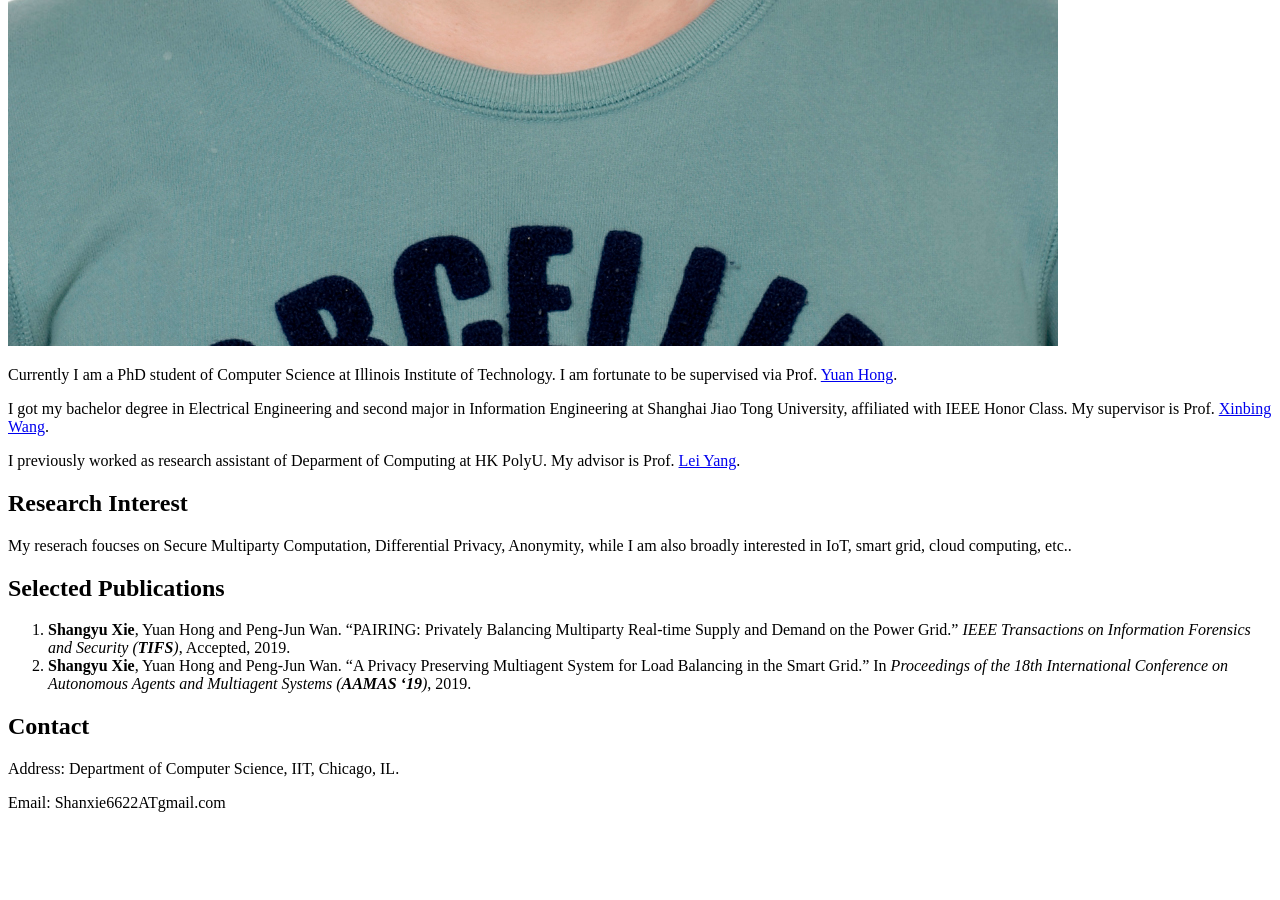
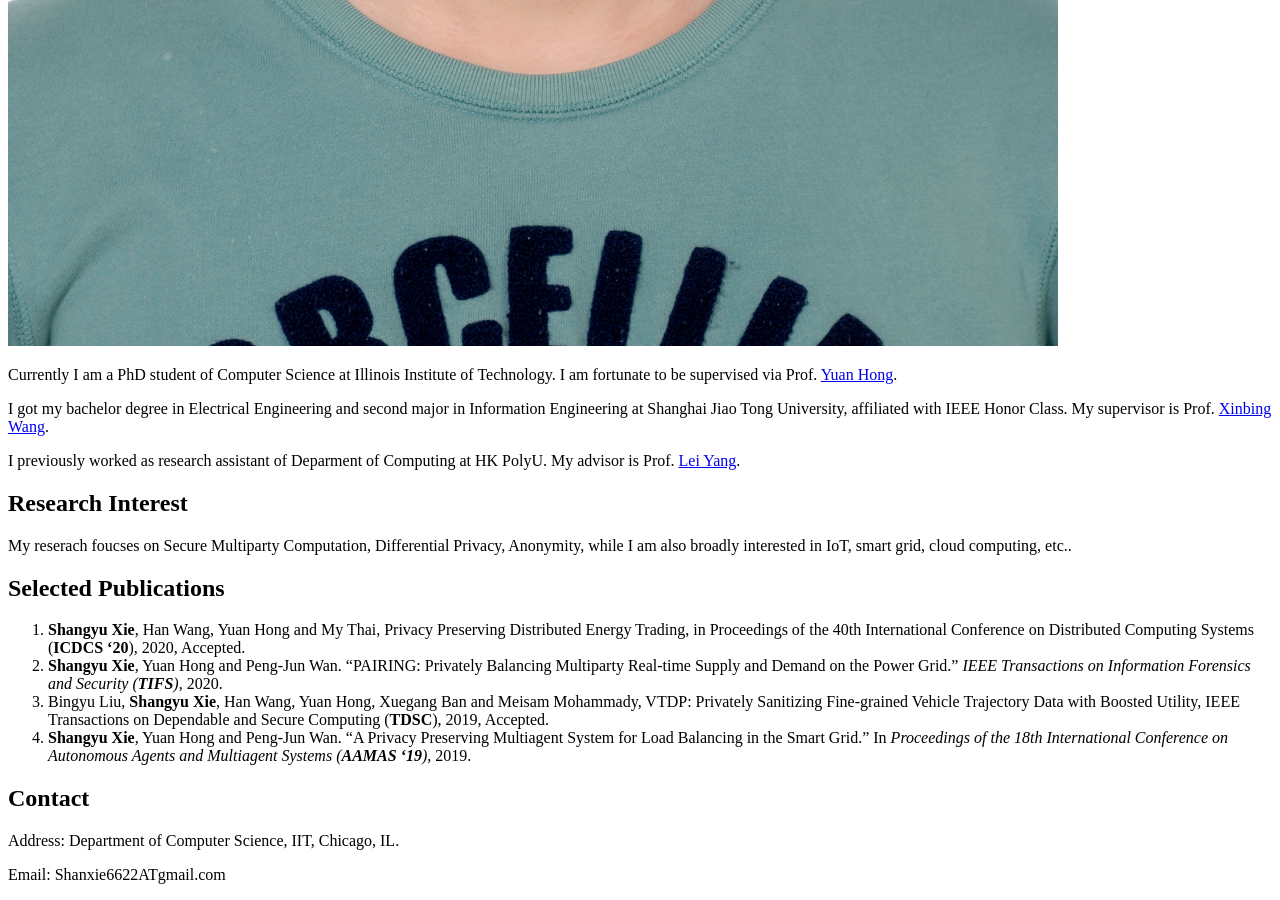
Before and after one commit to songwellxie/songwellxie.github.io, a Jekyll site: the page built from index.md, in a window 1280 px wide and 900 px high, scrolled down 1335 px. Built offline with Jekyll 4.4.1, drawn with Linux system fonts in a browser that asks for light colours; our own code applies the rules of GitHub Pages for plain Markdown files; before the commit the page ends 2163 px from its top, so only the background shows below that.

Commit message:
Update index.md

```diff
--- a/index.md
+++ b/index.md
@@ -17,8 +17,10 @@ I previously worked as research assistant of Deparment of Computing at HK PolyU.
 My reserach foucses on Secure Multiparty Computation, Differential Privacy, Anonymity, while I am also broadly interested in IoT, smart grid, cloud computing, etc..
 
 ## Selected Publications
-1.  **Shangyu Xie**, Yuan Hong and Peng-Jun Wan. "PAIRING: Privately Balancing Multiparty Real-time Supply and Demand on the Power Grid." *IEEE Transactions on Information Forensics and Security (**TIFS**)*, Accepted, 2019.
-2.  **Shangyu Xie**, Yuan Hong and Peng-Jun Wan. "A Privacy Preserving Multiagent System for Load Balancing in the Smart Grid." In *Proceedings of the 18th International Conference on Autonomous Agents and Multiagent Systems (**AAMAS '19**)*, 2019.
+1.  **Shangyu Xie**, Han Wang, Yuan Hong and My Thai, Privacy Preserving Distributed Energy Trading, in Proceedings of the 40th International Conference on Distributed Computing Systems (**ICDCS '20**), 2020, Accepted.
+2.  **Shangyu Xie**, Yuan Hong and Peng-Jun Wan. "PAIRING: Privately Balancing Multiparty Real-time Supply and Demand on the Power Grid." *IEEE Transactions on Information Forensics and Security (**TIFS**)*, 2020.
+3.  Bingyu Liu, **Shangyu Xie**, Han Wang, Yuan Hong, Xuegang Ban and Meisam Mohammady, VTDP: Privately Sanitizing Fine-grained Vehicle Trajectory Data with Boosted Utility, IEEE Transactions on Dependable and Secure Computing (**TDSC**), 2019, Accepted.
+4.  **Shangyu Xie**, Yuan Hong and Peng-Jun Wan. "A Privacy Preserving Multiagent System for Load Balancing in the Smart Grid." In *Proceedings of the 18th International Conference on Autonomous Agents and Multiagent Systems (**AAMAS '19**)*, 2019.
 
 ## Contact
 
```
